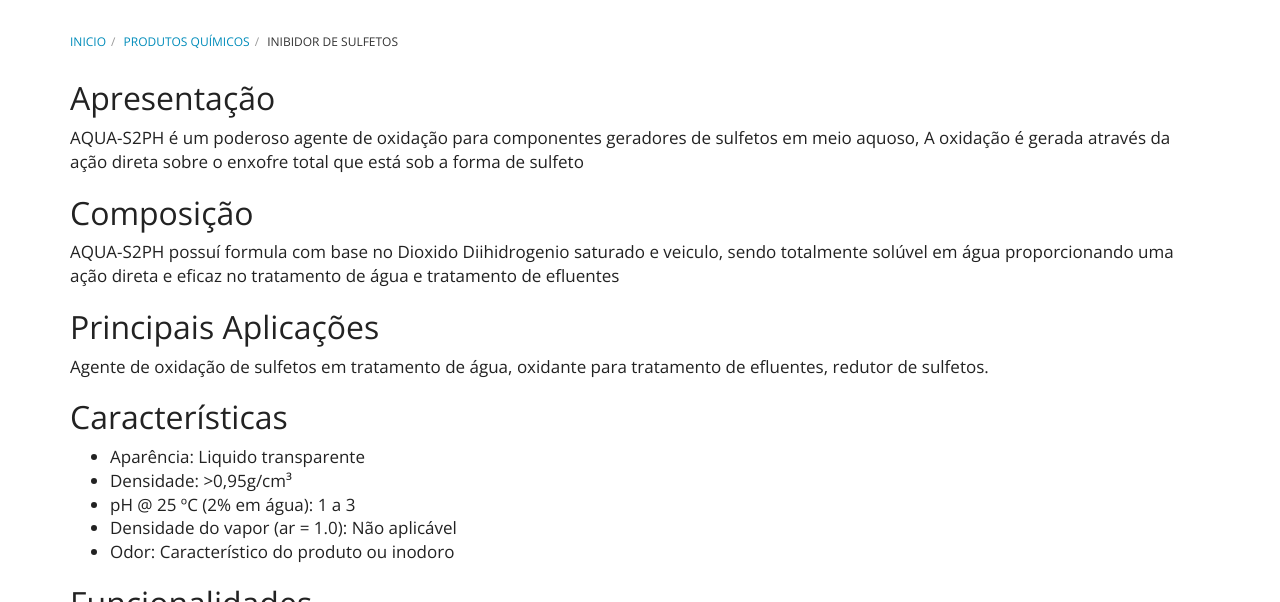
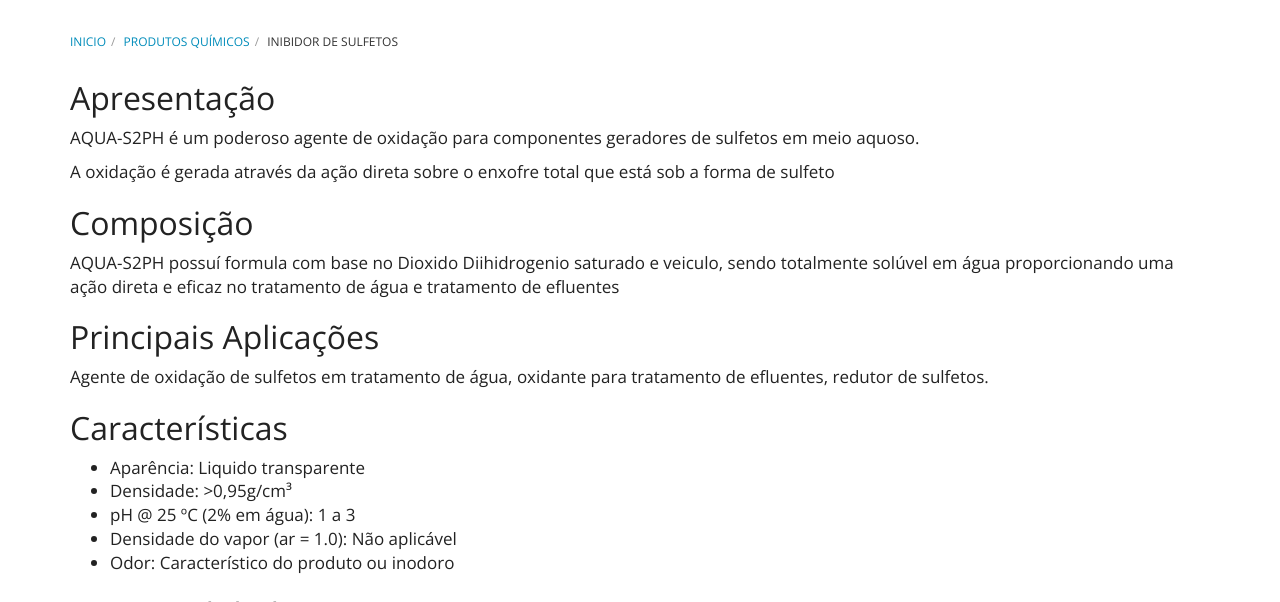
Before and after one commit to purewaterefluentes/purewaterefluentes.github.io, a Jekyll site: the page built from produtos/inibidor-de-sulfetos.md, in a window 1280 px wide and 900 px high, cut to the strip 298-900 px from the top of the window. Built offline with Jekyll 4.4.1, drawn with Linux system fonts in a browser that asks for light colours; nearby versions of some CDN libraries; library files that are not in the unit come from our copies.

```diff
--- a/produtos/inibidor-de-sulfetos.md
+++ b/produtos/inibidor-de-sulfetos.md
@@ -6,7 +6,8 @@ subtitle: AQUA-S2PH
 ---
 
 ## Apresentação
-AQUA-S2PH é um poderoso agente de oxidação para componentes geradores de sulfetos em meio aquoso,
+AQUA-S2PH é um poderoso agente de oxidação para componentes geradores de sulfetos em meio aquoso.
+
 A oxidação é gerada através da ação direta sobre o enxofre total que está sob a forma de sulfeto
 
 ## Composição
```
